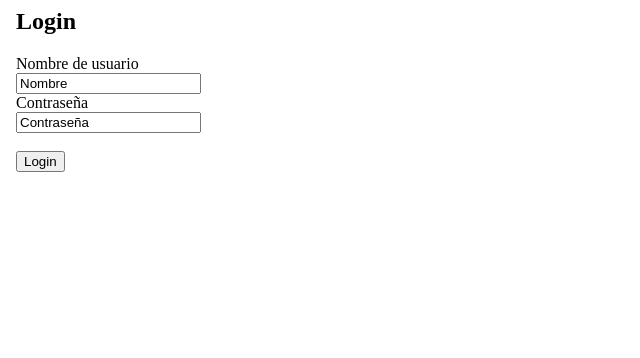
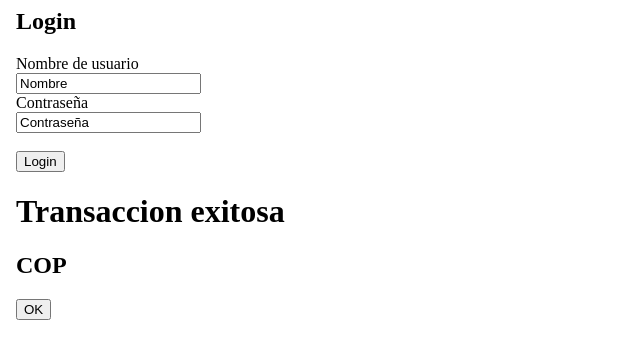
Before and after one commit to Mrarthurking95/Gasol, an Angular app: page /transexit in a window 1280 px wide. Shown: the top 358 px of the page, without its empty margins (0-640 px from the left). Built offline with nearby package versions, Linux system fonts and the light colour scheme.

Commit message:
2 files modified

```diff
--- a/src/app/histotrans/histotrans.component.html
+++ b/src/app/histotrans/histotrans.component.html
@@ -0,0 +1,2 @@
+<h1>Historial de transacciones</h1>
+<button>Ver fecha</button><button>Detalles</button><button>Mostrar hash</button>
--- a/src/app/transexit/transexit.component.html
+++ b/src/app/transexit/transexit.component.html
@@ -0,0 +1,3 @@
+<h1>Transaccion exitosa</h1>
+<h2>{{transaccion}} COP</h2>
+<button>OK</button>
```
